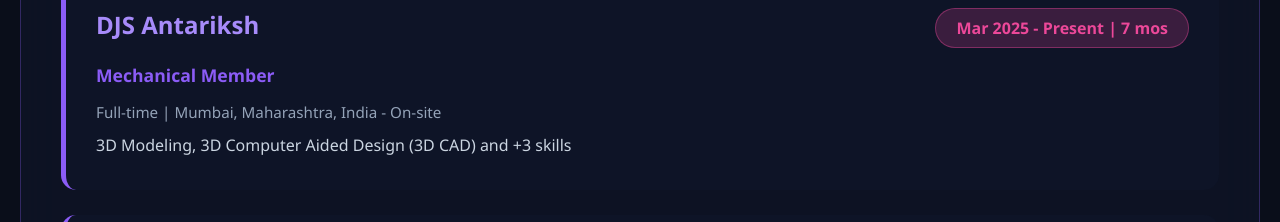
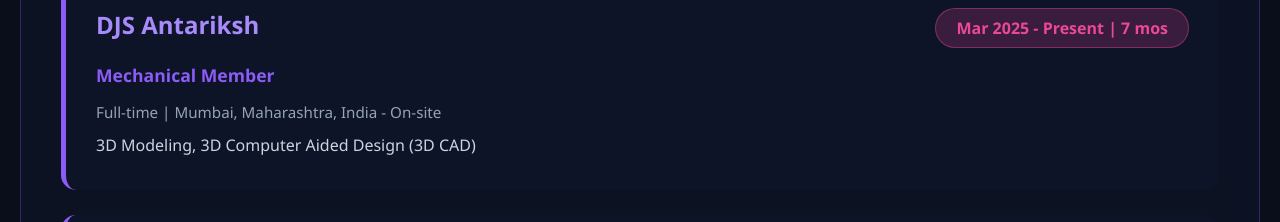
Before and after one commit to AadiGS/AI_PAGLU, a plain HTML site: page aadi_portfolio1.html in a window 1280 px wide. Shown: the part 1740-1962 px from the top of the page. Drawn offline with Linux system fonts and the light colour scheme; animation ran at ten frames a second.

Commit message:
Update aadi_portfolio1.html

```diff
--- a/aadi_portfolio1.html
+++ b/aadi_portfolio1.html
@@ -778,7 +778,7 @@
                     </div>
                     <div class="exp-role">Mechanical Member</div>
                     <p class="exp-meta">Full-time | Mumbai, Maharashtra, India - On-site</p>
-                    <p class="exp-desc">3D Modeling, 3D Computer Aided Design (3D CAD) and +3 skills</p>
+                    <p class="exp-desc">3D Modeling, 3D Computer Aided Design (3D CAD)</p>
                 </div>
 
                 <div class="exp-card">
```
